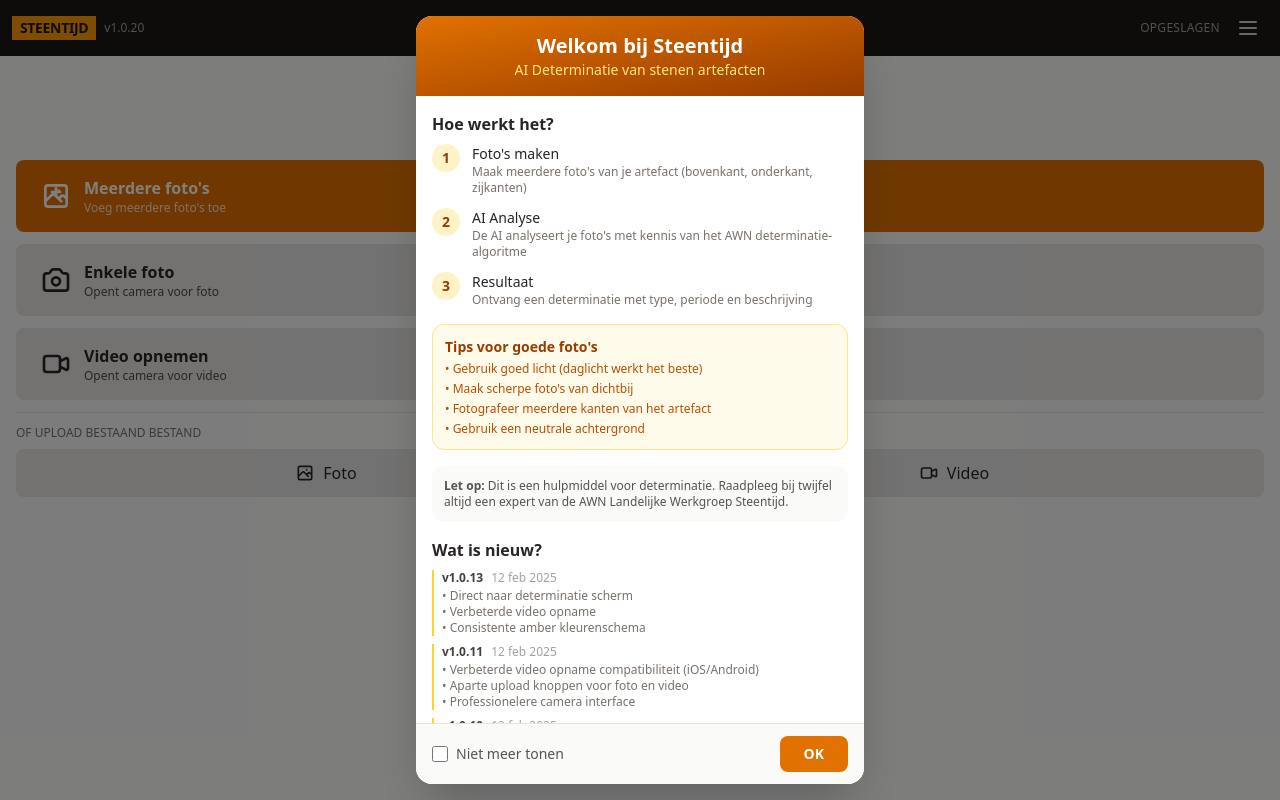
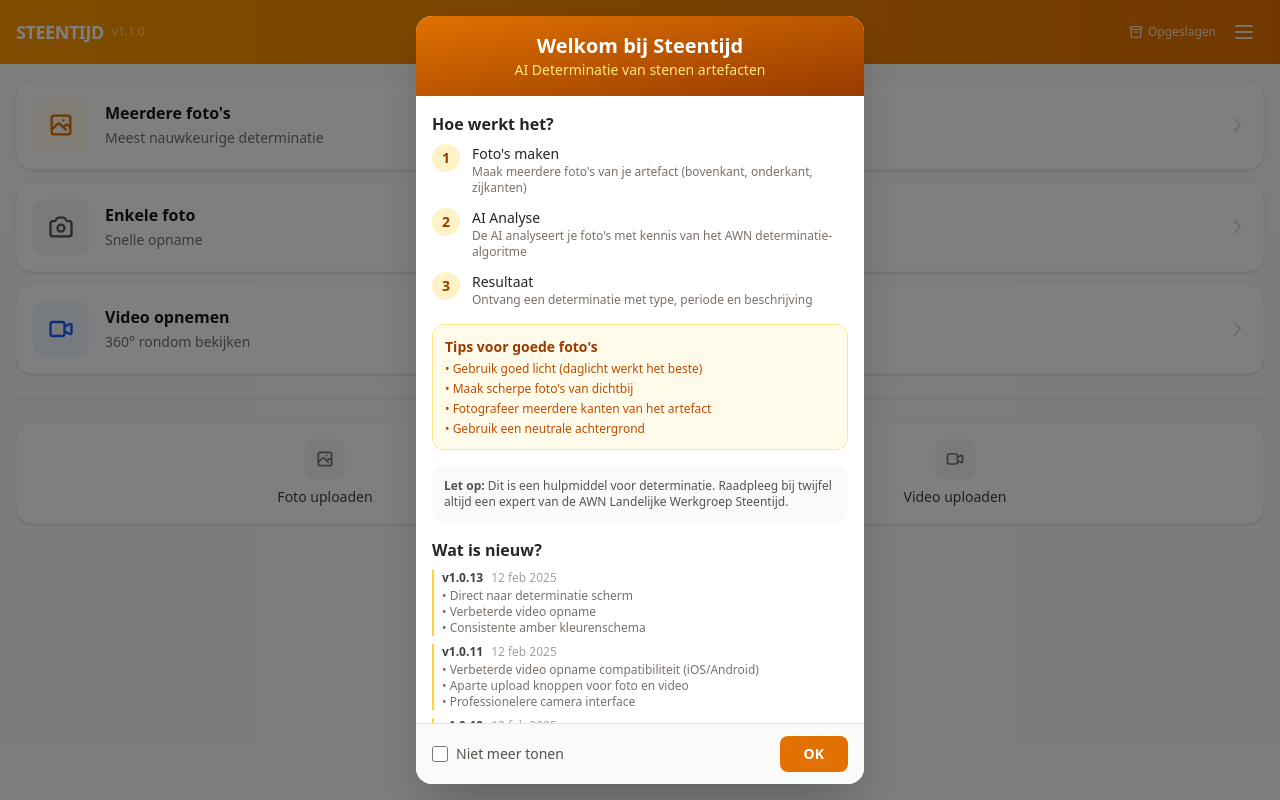
Before and after one commit to mailbvandongen-eng/steentijd-determinatie, a React (Vite) app in the folder app/: page / in a window 1280 px wide. Built offline with nearby package versions, Linux system fonts and the light colour scheme.

Commit message:
v1.1.0: Modern card-based UI redesign
- Card-based buttons with icons, shadows and chevrons
- Color-coded actions (amber=photo, blue=video)
- Elegant divider for upload section
- Cleaner header with gradient
- Better visual hierarchy

Thanks to brother from detectorapp-nl! 🤝

```diff
--- a/app/src/App.tsx
+++ b/app/src/App.tsx
@@ -11,7 +11,7 @@
 
 type View = 'capture' | 'analyze' | 'result' | 'history';
 
-const APP_VERSION = '1.0.20';
+const APP_VERSION = '1.1.0';
 
 interface CapturedData {
   type: 'photo' | 'video' | 'multi-photo';
@@ -98,21 +98,24 @@
   if (view === 'capture') {
     return (
       <div className="h-full flex flex-col overflow-hidden">
-        <div className="bg-stone-900 px-3 py-2 flex items-center justify-between shrink-0">
+        <header className="flex items-center justify-between px-4 py-3 bg-gradient-to-r from-amber-500 to-amber-600 text-white shrink-0">
           <div className="flex items-center gap-2">
-            <div className="bg-amber-500 text-stone-900 px-2 py-0.5 font-black text-sm tracking-tight">STEENTIJD</div>
-            <span className="text-stone-400 text-xs">v{APP_VERSION}</span>
+            <span className="text-lg font-bold tracking-tight">STEENTIJD</span>
+            <span className="text-xs opacity-60">v{APP_VERSION}</span>
           </div>
-          <div className="flex items-center">
+          <div className="flex items-center gap-2">
             <button
               onClick={() => setView('history')}
-              className="text-stone-400 hover:text-white px-2 py-1 text-xs uppercase tracking-wide"
+              className="flex items-center gap-1 text-xs opacity-80 hover:opacity-100 transition-opacity"
             >
-              Opgeslagen
+              <svg className="w-4 h-4" fill="none" viewBox="0 0 24 24" stroke="currentColor">
+                <path strokeLinecap="round" strokeLinejoin="round" strokeWidth={2} d="M5 8h14M5 8a2 2 0 110-4h14a2 2 0 110 4M5 8v10a2 2 0 002 2h10a2 2 0 002-2V8m-9 4h4" />
+              </svg>
+              <span>Opgeslagen</span>
             </button>
             <SettingsMenu onShowWelcome={welcomeModal.open} />
           </div>
-        </div>
+        </header>
         <div className="flex-1 overflow-hidden">
           <ImageCapture onCapture={handleCapture} />
         </div>
--- a/app/src/components/ImageCapture.tsx
+++ b/app/src/components/ImageCapture.tsx
@@ -876,50 +876,54 @@
   // Selectiescherm
   if (mode === 'select') {
     return (
-      <div className="h-full flex flex-col gap-4 overflow-y-auto p-4 pb-[max(1rem,env(safe-area-inset-bottom))]">
-        <h2 className="text-xl font-semibold text-center">Artefact vastleggen</h2>
-        <p className="text-stone-600 text-center text-sm">
-          Maak foto's, een video of upload bestaande bestanden
-        </p>
-
+      <div className="h-full flex flex-col overflow-y-auto p-4 pb-[max(1rem,env(safe-area-inset-bottom))]">
         {cameraError && (
-          <div className="bg-red-100 border border-red-400 text-red-700 px-3 py-2 rounded text-sm">
+          <div className="bg-red-100 border border-red-400 text-red-700 px-3 py-2 rounded-lg text-sm mb-4">
             {cameraError}
           </div>
         )}
 
-        <div className="space-y-3 mt-2">
-          {/* Meerdere foto's */}
+        <div className="space-y-3">
+          {/* Meerdere foto's - Primary card */}
           <button
             onClick={() => {
               setIsInMultiPhotoMode(true);
               setMode('multi-photo');
             }}
-            className="w-full btn-primary flex items-center gap-3 py-4"
+            className="w-full p-4 bg-white rounded-2xl shadow-sm border border-stone-100 hover:shadow-md transition-all flex items-center gap-4"
           >
-            <svg className="w-8 h-8" fill="none" viewBox="0 0 24 24" stroke="currentColor">
+            <div className="w-14 h-14 bg-amber-50 rounded-xl flex items-center justify-center shrink-0">
+              <svg className="w-7 h-7 text-amber-600" fill="none" viewBox="0 0 24 24" stroke="currentColor">
                 <path strokeLinecap="round" strokeLinejoin="round" strokeWidth={2} d="M4 16l4.586-4.586a2 2 0 012.828 0L16 16m-2-2l1.586-1.586a2 2 0 012.828 0L20 14m-6-6h.01M6 20h12a2 2 0 002-2V6a2 2 0 00-2-2H6a2 2 0 00-2 2v12a2 2 0 002 2z" />
-              <path strokeLinecap="round" strokeLinejoin="round" strokeWidth={2} d="M12 6v6m3-3H9" />
               </svg>
-            <div className="text-left">
-              <div className="font-semibold">Meerdere foto's</div>
-              <div className="text-xs opacity-80">Voeg meerdere foto's toe</div>
             </div>
+            <div className="text-left flex-1">
+              <span className="font-semibold text-stone-900 block">Meerdere foto's</span>
+              <span className="text-sm text-stone-500">Meest nauwkeurige determinatie</span>
+            </div>
+            <svg className="w-5 h-5 text-stone-300" fill="none" viewBox="0 0 24 24" stroke="currentColor">
+              <path strokeLinecap="round" strokeLinejoin="round" strokeWidth={2} d="M9 5l7 7-7 7" />
+            </svg>
           </button>
 
-          {/* Enkele foto - gebruik native camera */}
+          {/* Enkele foto */}
           <button
             onClick={() => photoCaptureRef.current?.click()}
-            className="w-full btn-secondary flex items-center gap-3 py-4"
+            className="w-full p-4 bg-white rounded-2xl shadow-sm border border-stone-100 hover:shadow-md transition-all flex items-center gap-4"
           >
-            <svg className="w-8 h-8" fill="none" viewBox="0 0 24 24" stroke="currentColor">
+            <div className="w-14 h-14 bg-stone-100 rounded-xl flex items-center justify-center shrink-0">
+              <svg className="w-7 h-7 text-stone-600" fill="none" viewBox="0 0 24 24" stroke="currentColor">
                 <path strokeLinecap="round" strokeLinejoin="round" strokeWidth={2} d="M3 9a2 2 0 012-2h.93a2 2 0 001.664-.89l.812-1.22A2 2 0 0110.07 4h3.86a2 2 0 011.664.89l.812 1.22A2 2 0 0018.07 7H19a2 2 0 012 2v9a2 2 0 01-2 2H5a2 2 0 01-2-2V9z" />
                 <path strokeLinecap="round" strokeLinejoin="round" strokeWidth={2} d="M15 13a3 3 0 11-6 0 3 3 0 016 0z" />
               </svg>
-            <div className="text-left">
-              <div className="font-semibold">Enkele foto</div>
-              <div className="text-xs opacity-80">Opent camera voor foto</div>
             </div>
+            <div className="text-left flex-1">
+              <span className="font-semibold text-stone-900 block">Enkele foto</span>
+              <span className="text-sm text-stone-500">Snelle opname</span>
+            </div>
+            <svg className="w-5 h-5 text-stone-300" fill="none" viewBox="0 0 24 24" stroke="currentColor">
+              <path strokeLinecap="round" strokeLinejoin="round" strokeWidth={2} d="M9 5l7 7-7 7" />
+            </svg>
           </button>
           <input
             ref={photoCaptureRef}
@@ -930,18 +934,23 @@
             className="hidden"
           />
 
-          {/* Video - gebruik native camera capture */}
+          {/* Video */}
           <button
             onClick={() => videoCaptureRef.current?.click()}
-            className="w-full btn-secondary flex items-center gap-3 py-4"
+            className="w-full p-4 bg-white rounded-2xl shadow-sm border border-stone-100 hover:shadow-md transition-all flex items-center gap-4"
           >
-            <svg className="w-8 h-8" fill="none" viewBox="0 0 24 24" stroke="currentColor">
+            <div className="w-14 h-14 bg-blue-50 rounded-xl flex items-center justify-center shrink-0">
+              <svg className="w-7 h-7 text-blue-600" fill="none" viewBox="0 0 24 24" stroke="currentColor">
                 <path strokeLinecap="round" strokeLinejoin="round" strokeWidth={2} d="M15 10l4.553-2.276A1 1 0 0121 8.618v6.764a1 1 0 01-1.447.894L15 14M5 18h8a2 2 0 002-2V8a2 2 0 00-2-2H5a2 2 0 00-2 2v8a2 2 0 002 2z" />
               </svg>
-            <div className="text-left">
-              <div className="font-semibold">Video opnemen</div>
-              <div className="text-xs opacity-80">Opent camera voor video</div>
             </div>
+            <div className="text-left flex-1">
+              <span className="font-semibold text-stone-900 block">Video opnemen</span>
+              <span className="text-sm text-stone-500">360° rondom bekijken</span>
+            </div>
+            <svg className="w-5 h-5 text-stone-300" fill="none" viewBox="0 0 24 24" stroke="currentColor">
+              <path strokeLinecap="round" strokeLinejoin="round" strokeWidth={2} d="M9 5l7 7-7 7" />
+            </svg>
           </button>
           <input
             ref={videoCaptureRef}
@@ -952,28 +961,38 @@
             className="hidden"
           />
 
-          {/* Upload sectie */}
-          <div className="border-t border-stone-200 pt-3 mt-1">
-            <p className="text-xs text-stone-500 mb-2 font-medium">OF UPLOAD BESTAAND BESTAND</p>
-            <div className="flex gap-2">
+          {/* Elegante divider */}
+          <div className="flex items-center gap-3 my-4">
+            <div className="flex-1 h-px bg-stone-200" />
+            <span className="text-xs text-stone-400 font-medium">of kies bestaand bestand</span>
+            <div className="flex-1 h-px bg-stone-200" />
+          </div>
+
+          {/* Upload knoppen */}
+          <div className="grid grid-cols-2 gap-3">
             <button
               onClick={() => fileInputRef.current?.click()}
-                className="flex-1 btn-secondary flex items-center justify-center gap-2 py-3"
+              className="p-4 bg-white rounded-2xl shadow-sm border border-stone-100 hover:shadow-md transition-all flex flex-col items-center gap-2"
             >
-                <svg className="w-5 h-5" fill="none" viewBox="0 0 24 24" stroke="currentColor">
+              <div className="w-10 h-10 bg-stone-100 rounded-lg flex items-center justify-center">
+                <svg className="w-5 h-5 text-stone-500" fill="none" viewBox="0 0 24 24" stroke="currentColor">
                   <path strokeLinecap="round" strokeLinejoin="round" strokeWidth={2} d="M4 16l4.586-4.586a2 2 0 012.828 0L16 16m-2-2l1.586-1.586a2 2 0 012.828 0L20 14m-6-6h.01M6 20h12a2 2 0 002-2V6a2 2 0 00-2-2H6a2 2 0 00-2 2v12a2 2 0 002 2z" />
                 </svg>
-                Foto
+              </div>
+              <span className="text-sm font-medium text-stone-700">Foto uploaden</span>
             </button>
             <button
               onClick={() => videoInputRef.current?.click()}
-                className="flex-1 btn-secondary flex items-center justify-center gap-2 py-3"
+              className="p-4 bg-white rounded-2xl shadow-sm border border-stone-100 hover:shadow-md transition-all flex flex-col items-center gap-2"
             >
-                <svg className="w-5 h-5" fill="none" viewBox="0 0 24 24" stroke="currentColor">
+              <div className="w-10 h-10 bg-stone-100 rounded-lg flex items-center justify-center">
+                <svg className="w-5 h-5 text-stone-500" fill="none" viewBox="0 0 24 24" stroke="currentColor">
                   <path strokeLinecap="round" strokeLinejoin="round" strokeWidth={2} d="M15 10l4.553-2.276A1 1 0 0121 8.618v6.764a1 1 0 01-1.447.894L15 14M5 18h8a2 2 0 002-2V8a2 2 0 00-2-2H5a2 2 0 00-2 2v8a2 2 0 002 2z" />
                 </svg>
-                Video
+              </div>
+              <span className="text-sm font-medium text-stone-700">Video uploaden</span>
             </button>
+          </div>
           <input
             ref={fileInputRef}
             type="file"
@@ -988,8 +1007,6 @@
             onChange={(e) => handleFileSelect(e, true)}
             className="hidden"
           />
-            </div>
-          </div>
         </div>
       </div>
     );
```
Lines whose indentation alone changed are shown as unchanged.
